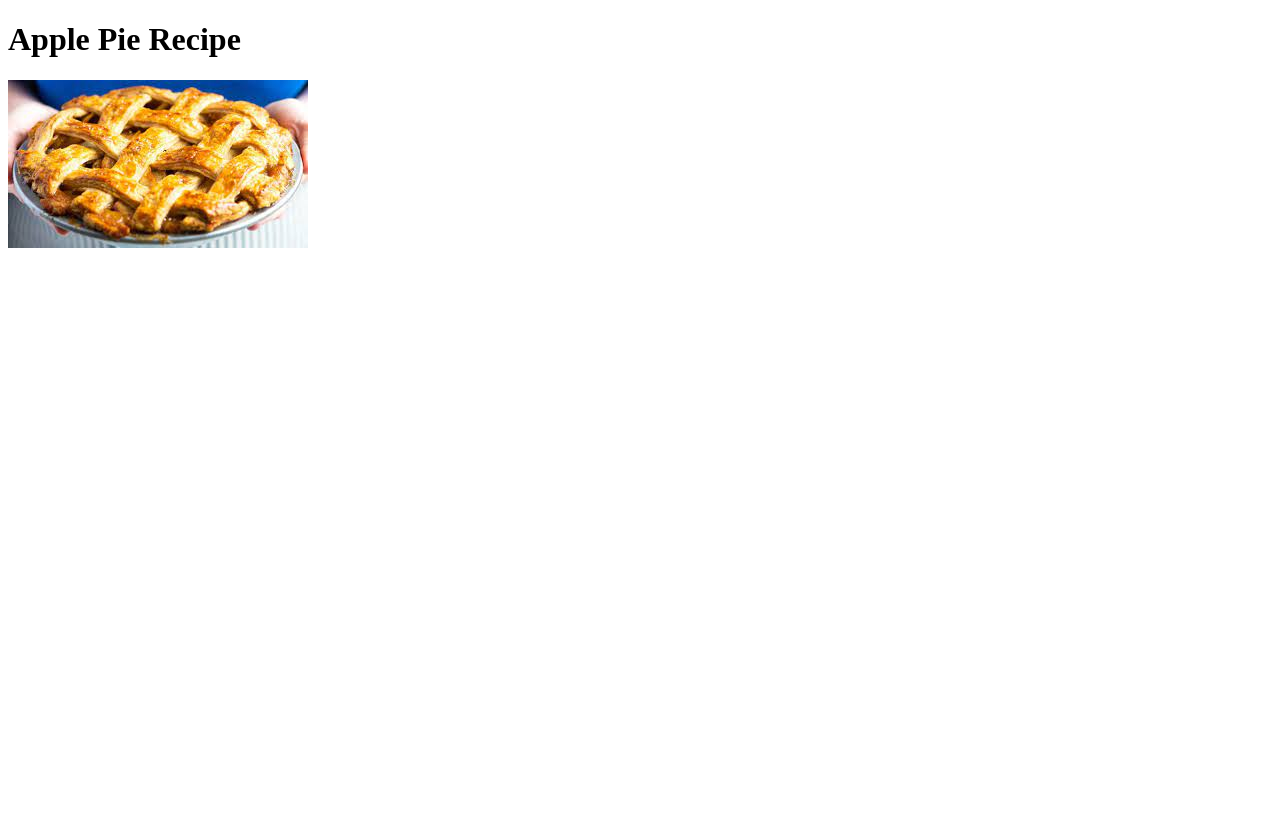
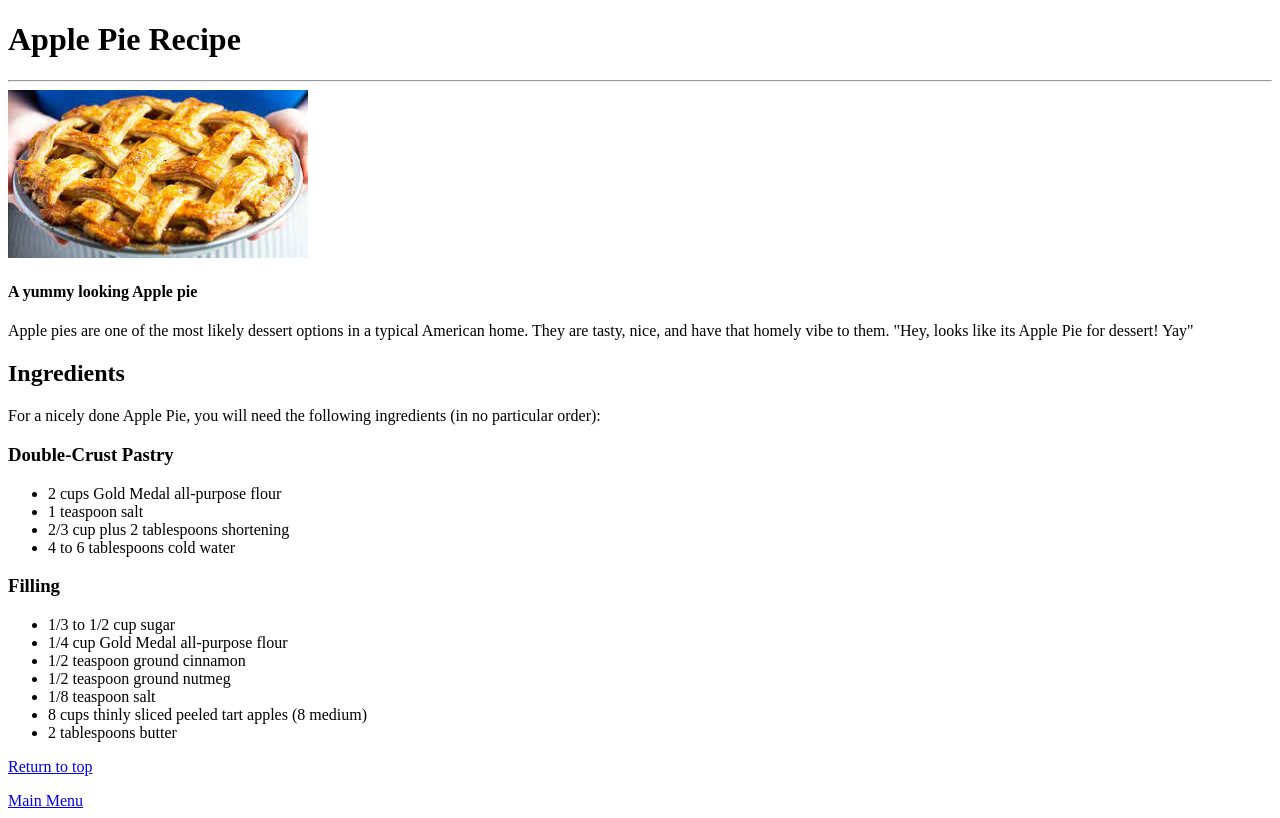
Before and after one commit to Elvicharde/odinDev, a plain HTML site: page odin-recipes/recipes/Apple-Pie.html in a window 1280 px wide. Drawn offline with Linux system fonts and the light colour scheme.

Commit message:
Apple Pie recipes page updated

```diff
--- a/odin-recipes/recipes/Apple-Pie.html
+++ b/odin-recipes/recipes/Apple-Pie.html
@@ -4,11 +4,48 @@
     <meta charset="UTF-8">
     <meta http-equiv="X-UA-Compatible" content="IE=edge">
     <meta name="viewport" content="width=device-width, initial-scale=1.0">
-    <title>Document</title>
+    <title>Apple pie recipe</title>
 </head>
 <body>
-    <h1> Apple Pie Recipe</h1>
+    <h1 id = "start"> Apple Pie Recipe</h1>
+    <hr>
     <img src="../images/apple-pie.jpeg" alt = "Apple Pie">
+    <h4> A yummy looking Apple pie </h4>
+
+    <p1>
+        Apple pies are one of the most likely dessert options in a typical American home.
+        They are tasty, nice, and have that homely vibe to them.
+        "Hey, looks like its Apple Pie for dessert! Yay"
+    </p1>
+
+    <h2> Ingredients </h2>
+    <p2>
+        For a nicely done Apple Pie, you will need the following ingredients (in no particular order):
+        <h3>Double-Crust Pastry</h3>
+            <ul>
+                <li> 2 cups Gold Medal all-purpose flour </li>
+                <li> 1 teaspoon salt  </li>
+                <li> 2/3 cup plus 2 tablespoons shortening  </li>
+                <li> 4 to 6 tablespoons cold water </li>
+            </ul>
+        <h3> Filling </h3>
+        <ul>
+            <li>  1/3 to 1/2 cup sugar  </li>
+            <li> 1/4 cup Gold Medal all-purpose flour </li>
+            <li>  1/2 teaspoon ground cinnamon  </li>
+            <li> 1/2 teaspoon ground nutmeg </li>
+            <li> 1/8 teaspoon salt </li>
+            <li> 8 cups thinly sliced peeled tart apples (8 medium) </li>
+            <li> 2 tablespoons butter </li>
+
+        </ul>
+    </p2>
+
+    <footer>
+    <a href= #start> Return to top </a>
+    <p></p>
+    <a href="../index.html"> Main Menu </a>
+    </footer>
 
 </body>
 </html>
```
Also changed, not shown: odin-recipes/index.html (+17 -8 lines), project 1/images/odin-logo.png (deleted), project 1/scripts/script.js (deleted), 1 other file.
